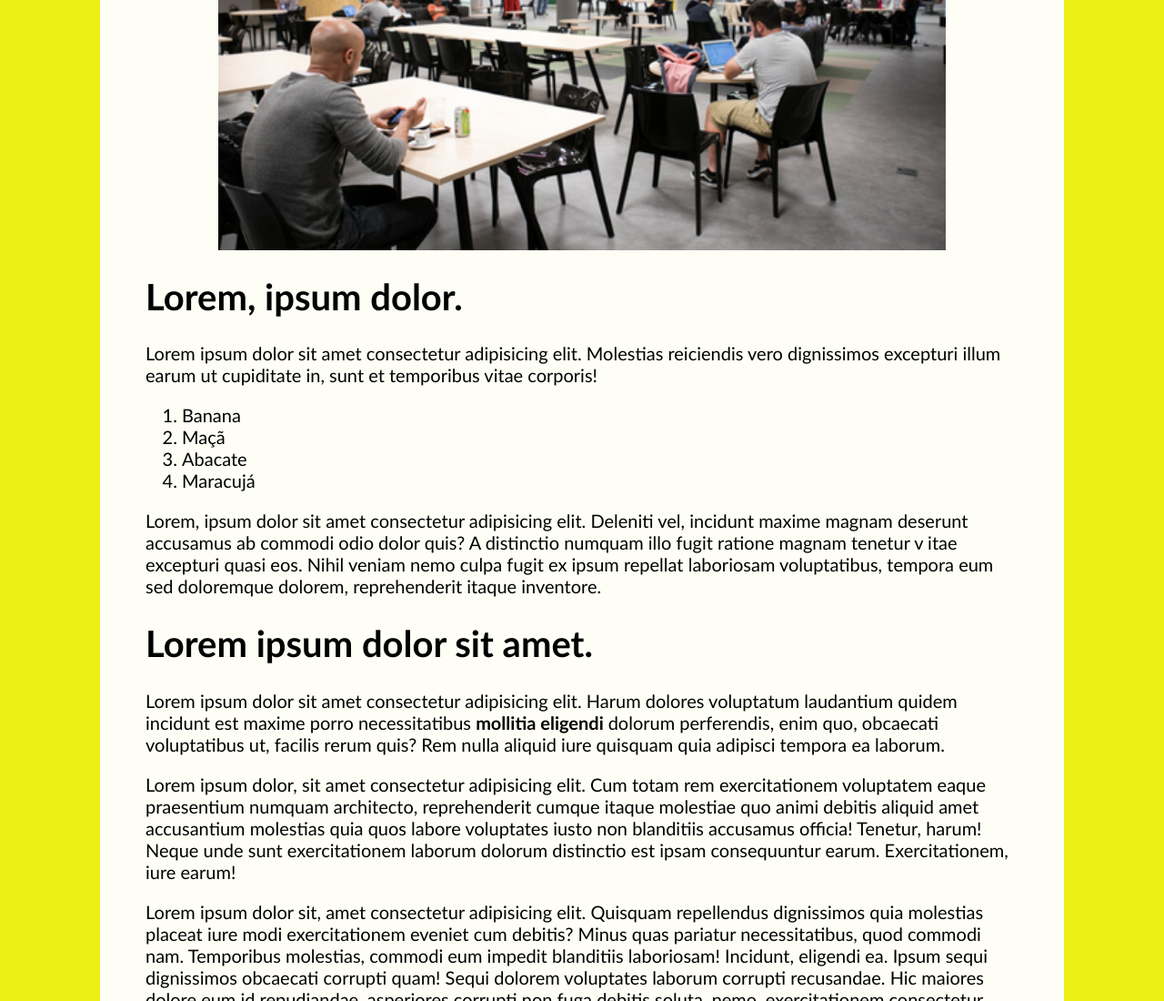
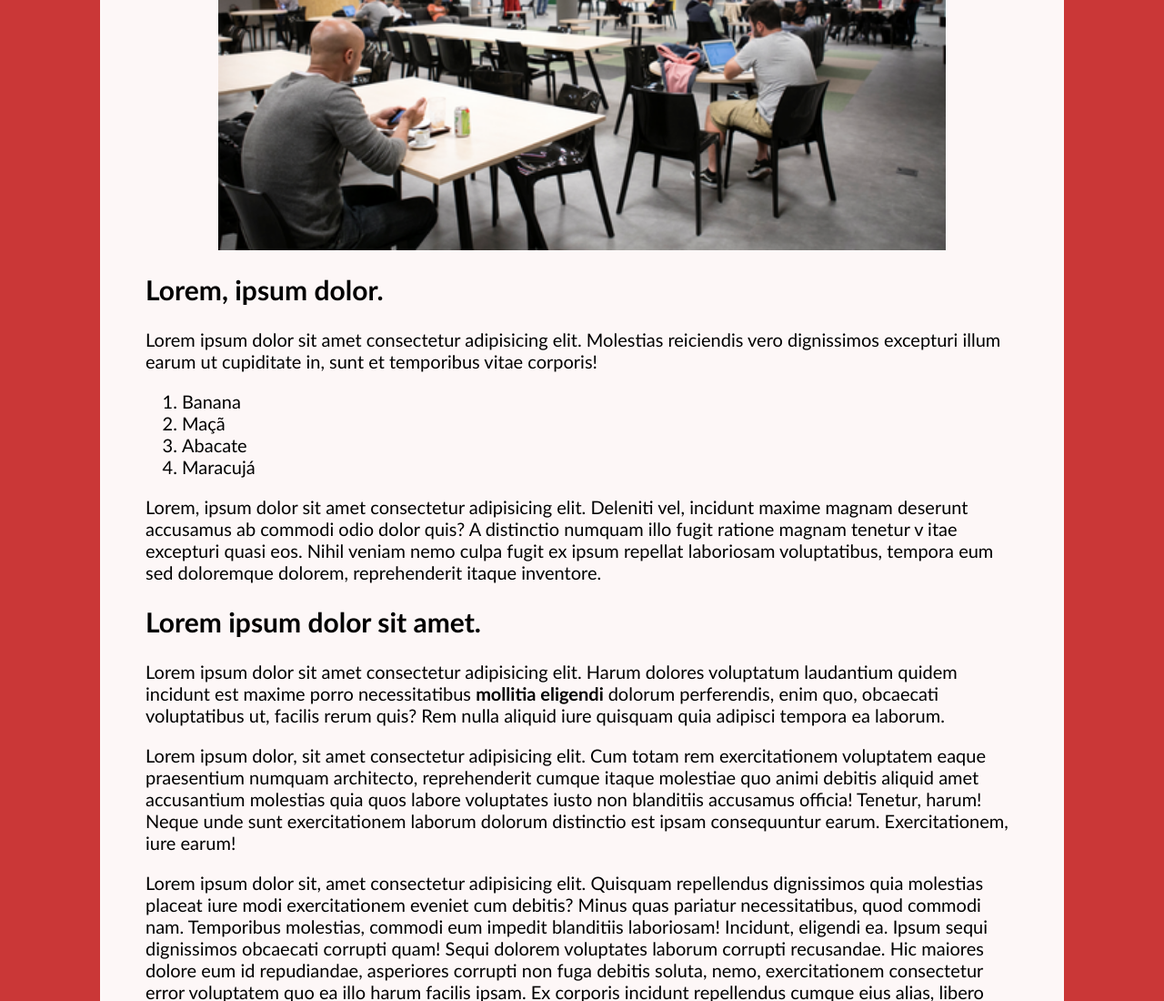
Before and after one commit to Gabs-ag/dhnews-main, a plain HTML site: page index.html in a window 1280 px wide. Shown: the part 621-1721 px from the top of the page at 91% size. Drawn offline with Linux system fonts and the light colour scheme.

Commit message:
segundo commit

```diff
--- a/css/estilos.css
+++ b/css/estilos.css
@@ -24,5 +24,5 @@ header{
 
 body{
     font-family: 'Trebuchet MS', 'Lucida Sans Unicode', 'Lucida Grande', 'Lucida Sans', Arial, sans-serif;
-    background-color: rgb(236, 240, 20);
+    background-color: rgb(202, 55, 55);
 }
--- a/index.html
+++ b/index.html
@@ -28,7 +28,7 @@
                 accusamus laboriosam blanditiis velit necessitatibus excepturi assumenda sapiente minima pariatur beatae
                 quia commodi possimus! </p>
             <img src="./img/destaque.webp" alt="pessoas em um saguão sentadas em uma mesa">
-            <h1>Lorem, ipsum dolor.</h1>
+            <h2>Lorem, ipsum dolor.</h2>
             <p>Lorem ipsum dolor sit amet consectetur adipisicing elit. Molestias reiciendis
                 vero dignissimos excepturi illum earum ut cupiditate in, sunt et temporibus vitae corporis!</p>
             </p>
@@ -42,7 +42,7 @@
                 accusamus ab commodi odio dolor quis? A distinctio numquam illo fugit ratione magnam tenetur v
                 itae excepturi quasi eos. Nihil veniam nemo culpa fugit ex ipsum repellat laboriosam voluptatibus,
                 tempora eum sed doloremque dolorem, reprehenderit itaque inventore.</p>
-            <h1>Lorem ipsum dolor sit amet.</h1>
+            <h2>Lorem ipsum dolor sit amet.</h2>
             <p>Lorem ipsum dolor sit amet consectetur adipisicing elit.
                 Harum dolores voluptatum laudantium quidem incidunt est maxime porro
                 necessitatibus <strong> mollitia eligendi </strong> dolorum perferendis,
```
